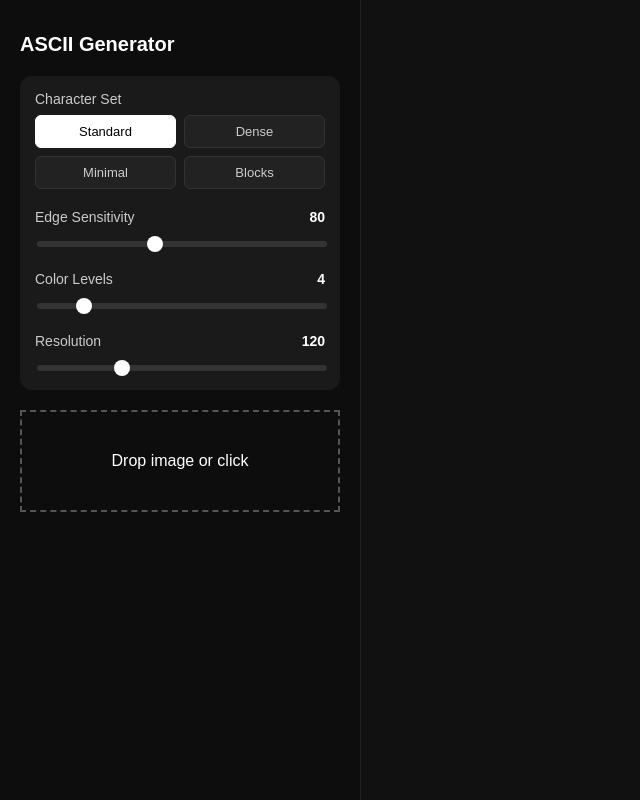
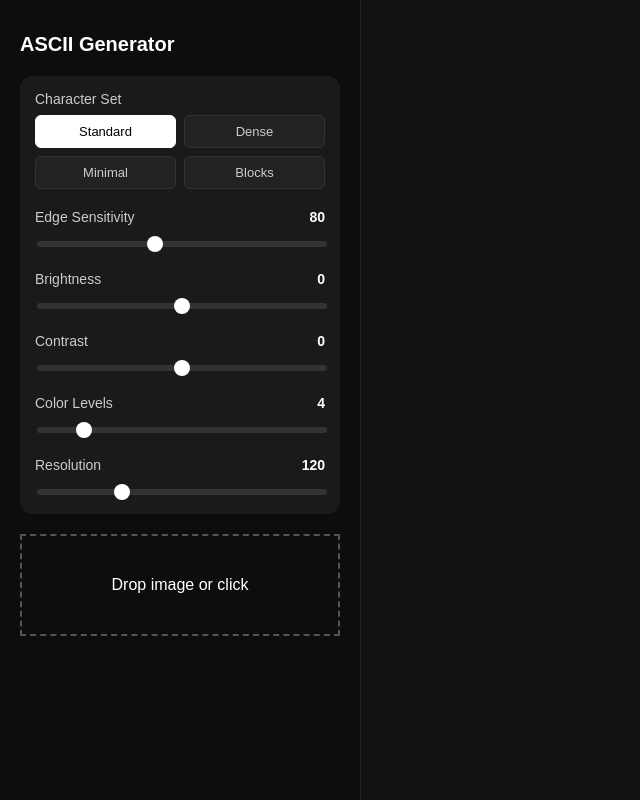
Before and after one commit to Vials-0/ascii-transformer, a React (Vite) app: page / in a window 1280 px wide. Shown: the whole page, without its empty margins (0-640 px from the left). Built offline with nearby package versions, Linux system fonts and the light colour scheme.

Commit message:
Add brightness and contrast

```diff
--- a/src/App.jsx
+++ b/src/App.jsx
@@ -9,12 +9,16 @@ export default function App() {
     width,
     charset,
     edgeThreshold,
+    brightness,
+    contrast,
     imageSrc,
     setFile,
     updateColors,
     updateWidth,
     updateCharset,
-    updateEdge
+    updateEdge,
+    updateBrightness,
+    updateContrast
   } = useAscii();
 
   return (
@@ -27,10 +31,14 @@ export default function App() {
           width={width}
           charset={charset}
           edgeThreshold={edgeThreshold}
+          brightness={brightness}
+          contrast={contrast}
           onColorChange={updateColors}
           onWidthChange={updateWidth}
           onCharsetChange={updateCharset}
           onEdgeChange={updateEdge}
+          onBrightnessChange={updateBrightness}
+          onContrastChange={updateContrast}
         />
 
         <DropZone onFile={setFile} />
--- a/src/ascii/generateAscii.js
+++ b/src/ascii/generateAscii.js
@@ -5,7 +5,7 @@ const CHARSETS = {
     blocks: "█▓▒░"
   };
 
-  const EDGE_CHARS = "@#%";
+    const EDGE_CHARS = "@#%";
 
   const charWidth = 8;
   const charHeight = 12;
@@ -17,6 +17,12 @@ const CHARSETS = {
 
   function getBrightness(r, g, b) {
     return 0.299 * r + 0.587 * g + 0.114 * b;
+  }
+
+  function adjustColor(value, brightness, contrast) {
+    const factor = (259 * (contrast + 255)) / (255 * (259 - contrast));
+    let result = factor * (value - 128) + 128 + brightness;
+    return Math.max(0, Math.min(255, result));
   }
 
   function computeGrayscale(data, width, height) {
@@ -62,7 +68,15 @@ const CHARSETS = {
     return edges;
   }
 
-  export function generateASCII(img, width, colors, charsetKey, edgeThreshold) {
+  export function generateASCII(
+    img,
+    width,
+    colors,
+    charsetKey,
+    edgeThreshold,
+    brightness,
+    contrast
+  ) {
     const ASCII_CHARS = CHARSETS[charsetKey] || CHARSETS.standard;
 
     const aspect = img.height / img.width;
@@ -99,27 +113,27 @@ const CHARSETS = {
       for (let x = 0; x < width; x++) {
         const idx = (y * width + x) * 4;
 
-        let r = imageData[idx];
-        let g = imageData[idx + 1];
-        let b = imageData[idx + 2];
+        let r = adjustColor(imageData[idx], brightness, contrast);
+        let g = adjustColor(imageData[idx + 1], brightness, contrast);
+        let b = adjustColor(imageData[idx + 2], brightness, contrast);
 
         r = quantize(r, colors);
         g = quantize(g, colors);
         b = quantize(b, colors);
 
-        const brightness = getBrightness(r, g, b);
+        const brightnessVal = getBrightness(r, g, b);
         const edgeVal = edges[y * width + x];
 
         let char;
 
         if (edgeVal > edgeThreshold) {
           const edgeIndex = Math.floor(
-            (brightness / 255) * (EDGE_CHARS.length - 1)
+            (brightnessVal / 255) * (EDGE_CHARS.length - 1)
           );
           char = EDGE_CHARS[edgeIndex];
         } else {
           const charIndex = Math.floor(
-            (brightness / 255) * (ASCII_CHARS.length - 1)
+            (brightnessVal / 255) * (ASCII_CHARS.length - 1)
           );
           char = ASCII_CHARS[charIndex];
         }
--- a/src/components/Controls.jsx
+++ b/src/components/Controls.jsx
@@ -10,10 +10,14 @@ export default function Controls({
     width,
     charset,
     edgeThreshold,
+    brightness,
+    contrast,
     onColorChange,
     onWidthChange,
     onCharsetChange,
-    onEdgeChange
+    onEdgeChange,
+    onBrightnessChange,
+    onContrastChange
 }) {
     return (
         <div className="controls">
@@ -21,7 +25,6 @@ export default function Controls({
                 <div className="control-header">
                     <span>Character Set</span>
                 </div>
-
                 <div className="button-group">
                     {CHARSET_OPTIONS.map((opt) => (
                         <button
@@ -48,6 +51,34 @@ export default function Controls({
                     max="200"
                     value={edgeThreshold}
                     onChange={(e) => onEdgeChange(parseInt(e.target.value))}
+                />
+            </div>
+
+            <div className="control-group">
+                <div className="control-header">
+                    <span>Brightness</span>
+                    <span className="value">{brightness}</span>
+                </div>
+                <input
+                    type="range"
+                    min="-100"
+                    max="100"
+                    value={brightness}
+                    onChange={(e) => onBrightnessChange(parseInt(e.target.value))}
+                />
+            </div>
+
+            <div className="control-group">
+                <div className="control-header">
+                    <span>Contrast</span>
+                    <span className="value">{contrast}</span>
+                </div>
+                <input
+                    type="range"
+                    min="-100"
+                    max="100"
+                    value={contrast}
+                    onChange={(e) => onContrastChange(parseInt(e.target.value))}
                 />
             </div>
 
--- a/src/hooks/useAscii.js
+++ b/src/hooks/useAscii.js
@@ -6,6 +6,8 @@ export default function useAscii() {
   const [width, setWidth] = useState(120);
   const [charset, setCharset] = useState("standard");
   const [edgeThreshold, setEdgeThreshold] = useState(80);
+  const [brightness, setBrightness] = useState(0);
+  const [contrast, setContrast] = useState(0);
   const [imageSrc, setImageSrc] = useState(null);
 
   const fileRef = useRef(null);
@@ -15,7 +17,9 @@ export default function useAscii() {
     newColors = colors,
     newWidth = width,
     newCharset = charset,
-    newEdge = edgeThreshold
+    newEdge = edgeThreshold,
+    newBrightness = brightness,
+    newContrast = contrast
   ) => {
     const img = new Image();
     img.src = URL.createObjectURL(file);
@@ -26,7 +30,9 @@ export default function useAscii() {
         newWidth,
         newColors,
         newCharset,
-        newEdge
+        newEdge,
+        newBrightness,
+        newContrast
       );
       setImageSrc(result);
     };
@@ -41,25 +47,37 @@ export default function useAscii() {
   const updateColors = (val) => {
     setColors(val);
     if (fileRef.current)
-      processImage(fileRef.current, val, width, charset, edgeThreshold);
+      processImage(fileRef.current, val, width, charset, edgeThreshold, brightness, contrast);
   };
 
   const updateWidth = (val) => {
     setWidth(val);
     if (fileRef.current)
-      processImage(fileRef.current, colors, val, charset, edgeThreshold);
+      processImage(fileRef.current, colors, val, charset, edgeThreshold, brightness, contrast);
   };
 
   const updateCharset = (val) => {
     setCharset(val);
     if (fileRef.current)
-      processImage(fileRef.current, colors, width, val, edgeThreshold);
+      processImage(fileRef.current, colors, width, val, edgeThreshold, brightness, contrast);
   };
 
   const updateEdge = (val) => {
     setEdgeThreshold(val);
     if (fileRef.current)
-      processImage(fileRef.current, colors, width, charset, val);
+      processImage(fileRef.current, colors, width, charset, val, brightness, contrast);
+  };
+
+  const updateBrightness = (val) => {
+    setBrightness(val);
+    if (fileRef.current)
+      processImage(fileRef.current, colors, width, charset, edgeThreshold, val, contrast);
+  };
+
+  const updateContrast = (val) => {
+    setContrast(val);
+    if (fileRef.current)
+      processImage(fileRef.current, colors, width, charset, edgeThreshold, brightness, val);
   };
 
   return {
@@ -67,11 +85,15 @@ export default function useAscii() {
     width,
     charset,
     edgeThreshold,
+    brightness,
+    contrast,
     imageSrc,
     setFile,
     updateColors,
     updateWidth,
     updateCharset,
-    updateEdge
+    updateEdge,
+    updateBrightness,
+    updateContrast
   };
 }
```
